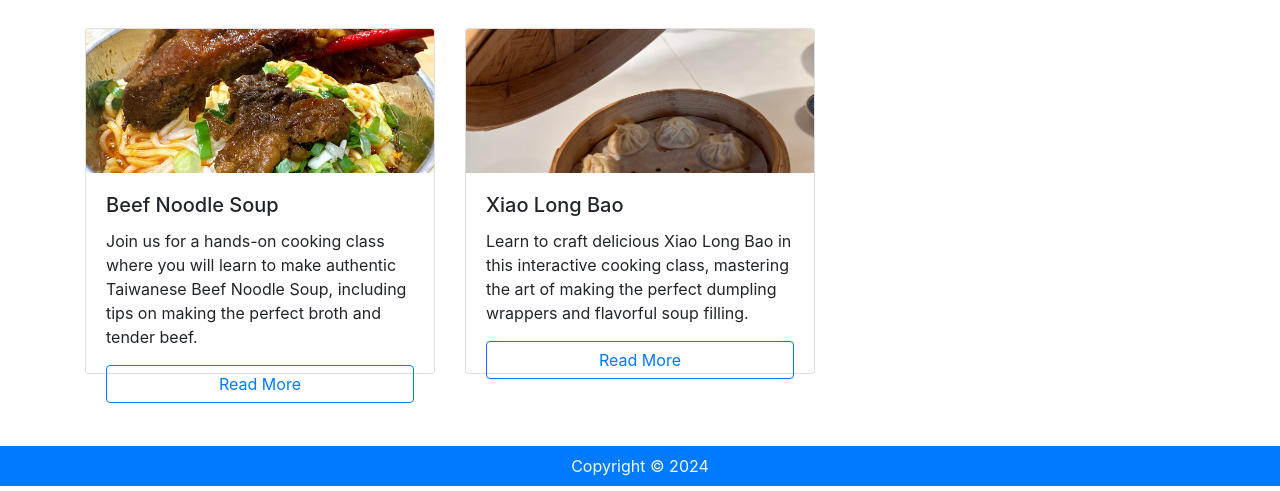
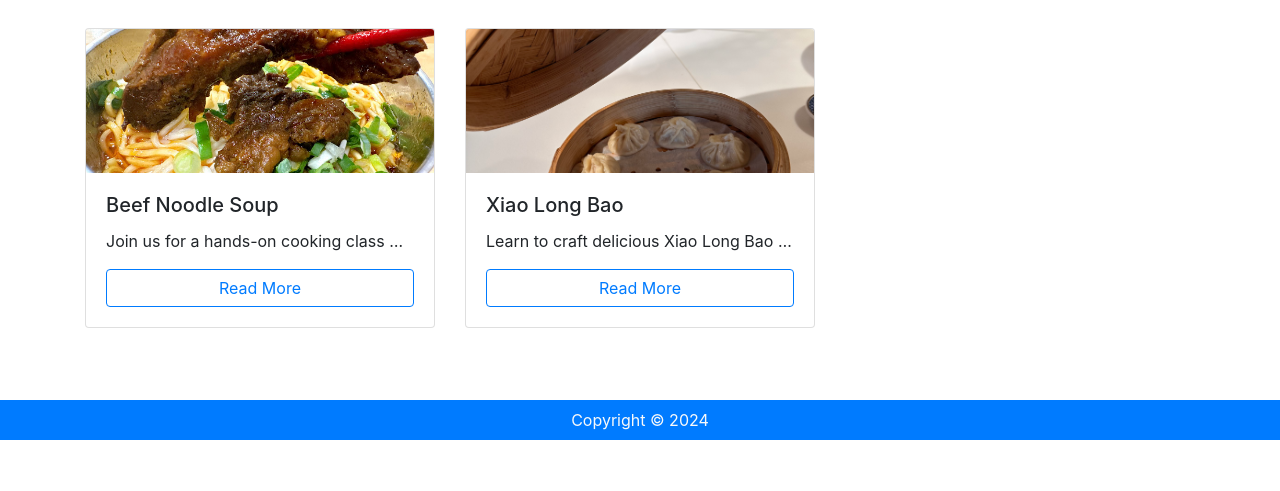
Before and after one commit to alisonwu6/edutour, a Flask app: page /city/1/ in a window 1280 px wide. Shown: the part 309-800 px from the top of the page. Run offline with Flask 3, Linux system fonts and the light colour scheme.

Commit message:
feat: adjust css

```diff
--- a/edutours/static/css/style.css
+++ b/edutours/static/css/style.css
@@ -3,10 +3,6 @@
   width: auto;
   height: 144px;
   object-fit: cover;
-}
-
-.card-body {
-  height: 200px;
 }
 
 .index_jumbotron {
@@ -32,3 +28,9 @@
     object-fit: cover;
   }
 }
+
+.limited_text {
+  white-space: nowrap;
+  overflow: hidden;
+  text-overflow: ellipsis;
+}
--- a/edutours/templates/city.html
+++ b/edutours/templates/city.html
@@ -17,7 +17,7 @@
       />
       <div class="card-body d-flex flex-column justify-space-around">
         <h5 class="card-title">{{ tour.name }}</h5>
-        <p class="card-text">
+        <p class="card-text limited_text">
           {{ tour.description }}
         </p>
         <a
--- a/edutours/views.py
+++ b/edutours/views.py
@@ -15,7 +15,7 @@ tour2 = Tour('2', 'Xiao Long Bao', 'Learn to craft delicious Xiao Long Bao in th
 tour3 = Tour('3', 'Sun Cake', 'Discover the secrets behind making traditional Taichung Sun Cakes, a flaky pastry filled with maltose and sweet flavors, in this fun baking class.', 'sun_cake.jpg', 50.00, taichung, ['MON', 'WED'], "14:00 - 16:00", ["English, Mandarin"], True)
 tour4 = Tour('4', 'Taichung Street Food Experience', 'Join our street food cooking class to learn how to make popular Taichung snacks like Popcorn Chicken and Grilled Corn, bringing the night market experience to your kitchen.', 'taichung_street_food.jpg', 45.00, taichung, ['MON', 'WED'], "14:00 - 16:00", ["English, Mandarin"], True)
 tour5 = Tour('5', 'Kaohsiung Seafood Cooking Class', 'Dive into the world of fresh seafood with our expert chef as you learn to prepare classic Kaohsiung seafood dishes using local ingredients.', 'kaohsiung_seafood.jpg', 70.00, kaohsiung, ['MON', 'WED'], "14:00 - 16:00", ["English, Mandarin"], True)
-tour6 = Tour('6', 'Kaohsiung Fruit Dessert Workshop', 'Learn to create stunning desserts using seasonal fruits from Kaohsiung in this hands-on workshop that celebrates local flavors.', 'kaohsiung_fruit_dessert.jpg', 55.00, kaohsiung, ['MON', 'WED'], "14:00 - 16:00", ["English, Mandarin"], False)
+tour6 = Tour('6', 'Kaohsiung Fruit Dessert', 'Learn to create stunning desserts using seasonal fruits from Kaohsiung in this hands-on workshop that celebrates local flavors.', 'kaohsiung_fruit_dessert.jpg', 55.00, kaohsiung, ['MON', 'WED'], "14:00 - 16:00", ["English, Mandarin"], False)
 
 # List of cities and tours
 cities = [taipei, taichung, kaohsiung]
```
